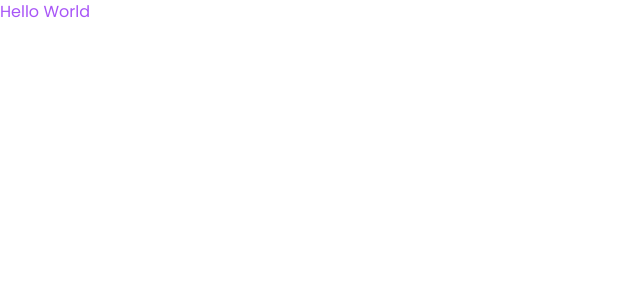
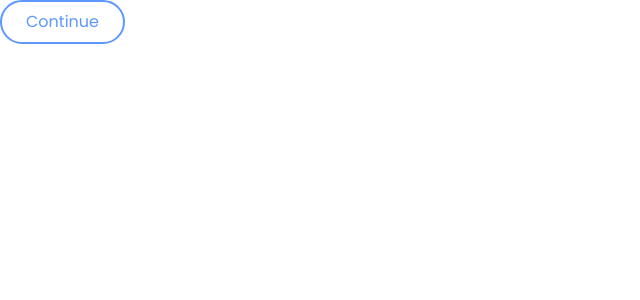
Before and after one commit to thenationshakya/DemoRequestForm, a React (Create React App) app: page / in a window 1280 px wide. Shown: the top 300 px of the page, without its empty margins (0-640 px from the left). Built offline with nearby package versions, Linux system fonts and the light colour scheme.

Commit message:
UXC - Create button component

```diff
--- a/src/App.tsx
+++ b/src/App.tsx
@@ -1,7 +1,18 @@
 import "./styles/App.scss";
 
+// components
+import Button from "./components/Button";
+
 function App() {
-  return <div className="text-purple-500">Hello World</div>;
+  return (
+    <div className="text-purple-500">
+      <Button
+        onClick={() => console.log("Button clicked")}
+        buttonText="Continue"
+        buttonType="outline"
+      />
+    </div>
+  );
 }
 
 export default App;
--- /dev/null
+++ b/src/components/Button/index.tsx
@@ -0,0 +1,24 @@
+// types
+import { ButtonProps } from "./types";
+
+const Button = ({
+  buttonText,
+  buttonType,
+  containerStyle,
+  onClick,
+}: ButtonProps) => {
+  return (
+    <button
+      onClick={onClick}
+      className={`${
+        buttonType === "outline"
+          ? "bg-transparent text-primary-sky border-2 border-primary-sky hover:text-primary-midnight hover:border-primary-midnight"
+          : "bg-primary-sky text-primary-snow hover:bg-primary-midnight"
+      }  px-6 py-2 text-md transition-colors duration-500 rounded-[32px] ${containerStyle}`}
+    >
+      {buttonText}
+    </button>
+  );
+};
+
+export default Button;
--- /dev/null
+++ b/src/components/Button/types.d.ts
@@ -0,0 +1,6 @@
+export type ButtonProps = {
+  buttonText: string;
+  containerStyle?: string;
+  buttonType?: "solid" | "outline";
+  onClick: () => void;
+};
```
